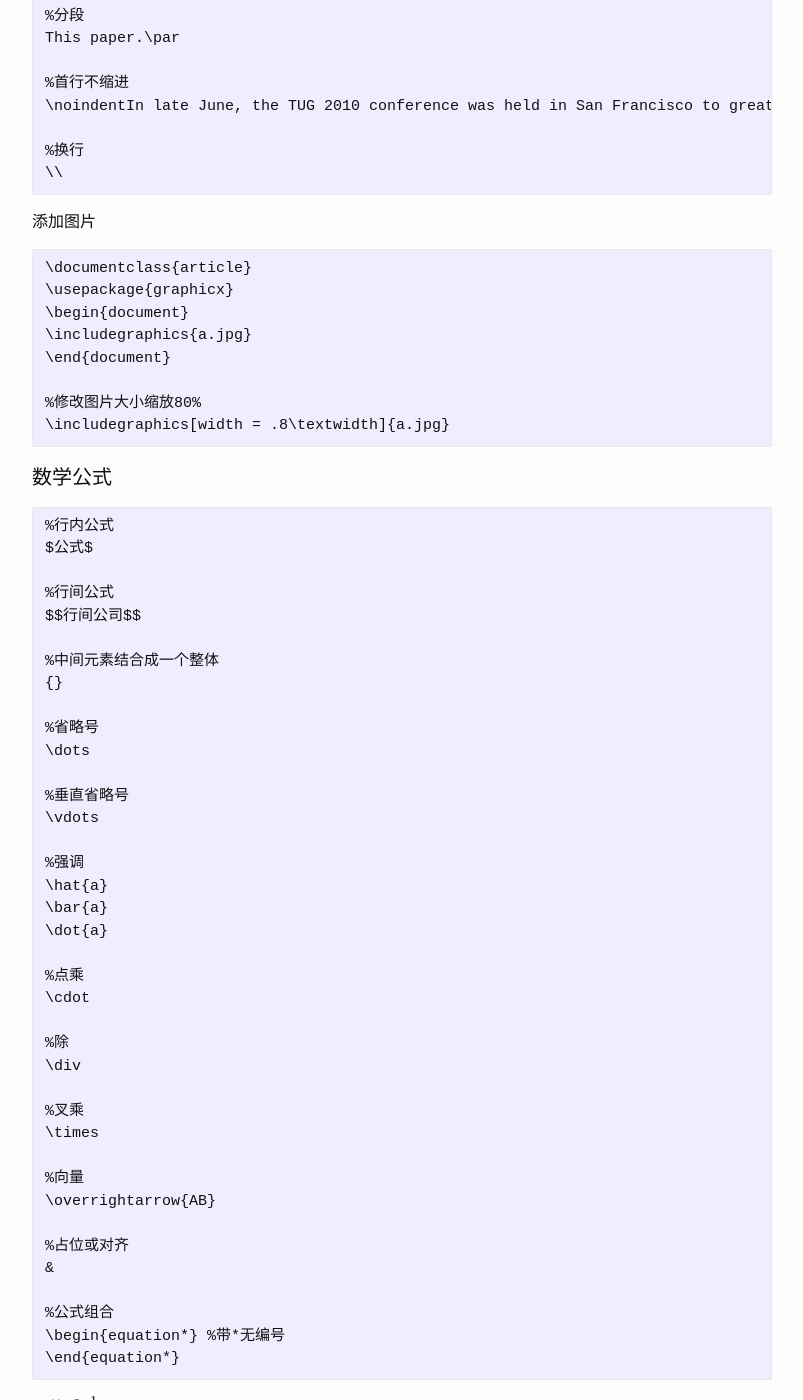
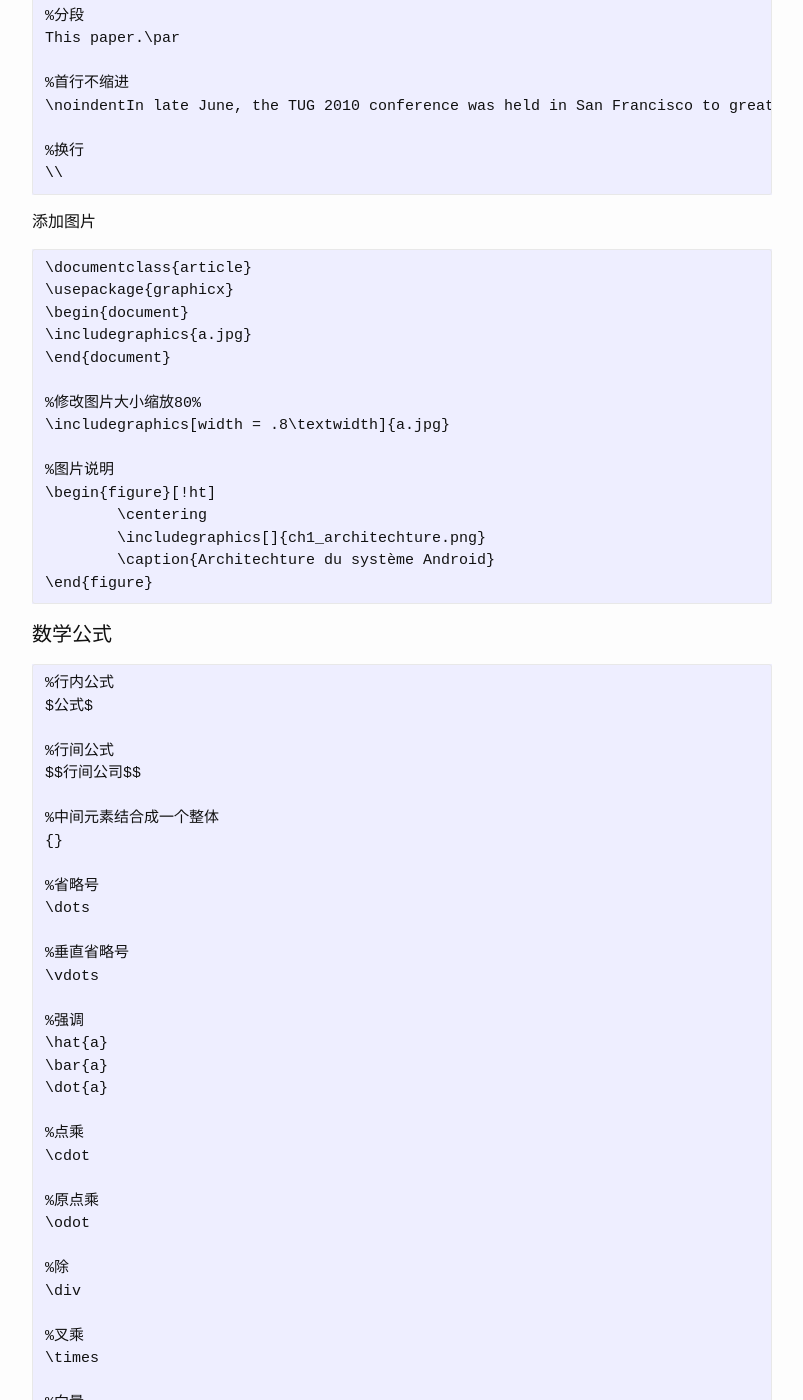
Before and after one commit to josephstalin117/josephstalin117.github.io, a Jekyll site: the page built from _posts/2018-6-23-latex.markdown, in a window 1280 px wide and 1400 px high, scrolled down 832 px. Shown: the whole window, without its empty margins (238-1041 px from the left). Built offline with Jekyll 4.4.1, drawn with Linux system fonts in a browser that asks for light colours; formulas are drawn with MathJax 3; some of the changed text lies outside the part shown.

Commit message:
add figure commit

````diff
--- a/_posts/2018-6-23-latex.markdown
+++ b/_posts/2018-6-23-latex.markdown
@@ -66,6 +66,13 @@ This paper.\par
 
 %修改图片大小缩放80%
 \includegraphics[width = .8\textwidth]{a.jpg}
+
+%图片说明
+\begin{figure}[!ht]
+	\centering
+	\includegraphics[]{ch1_architechture.png}
+	\caption{Architechture du système Android}
+\end{figure}
 ```
 
 #### 数学公式
@@ -92,6 +99,9 @@ $$行间公司$$
 
 %点乘
 \cdot
+
+%原点乘
+\odot
 
 %除
 \div
````
